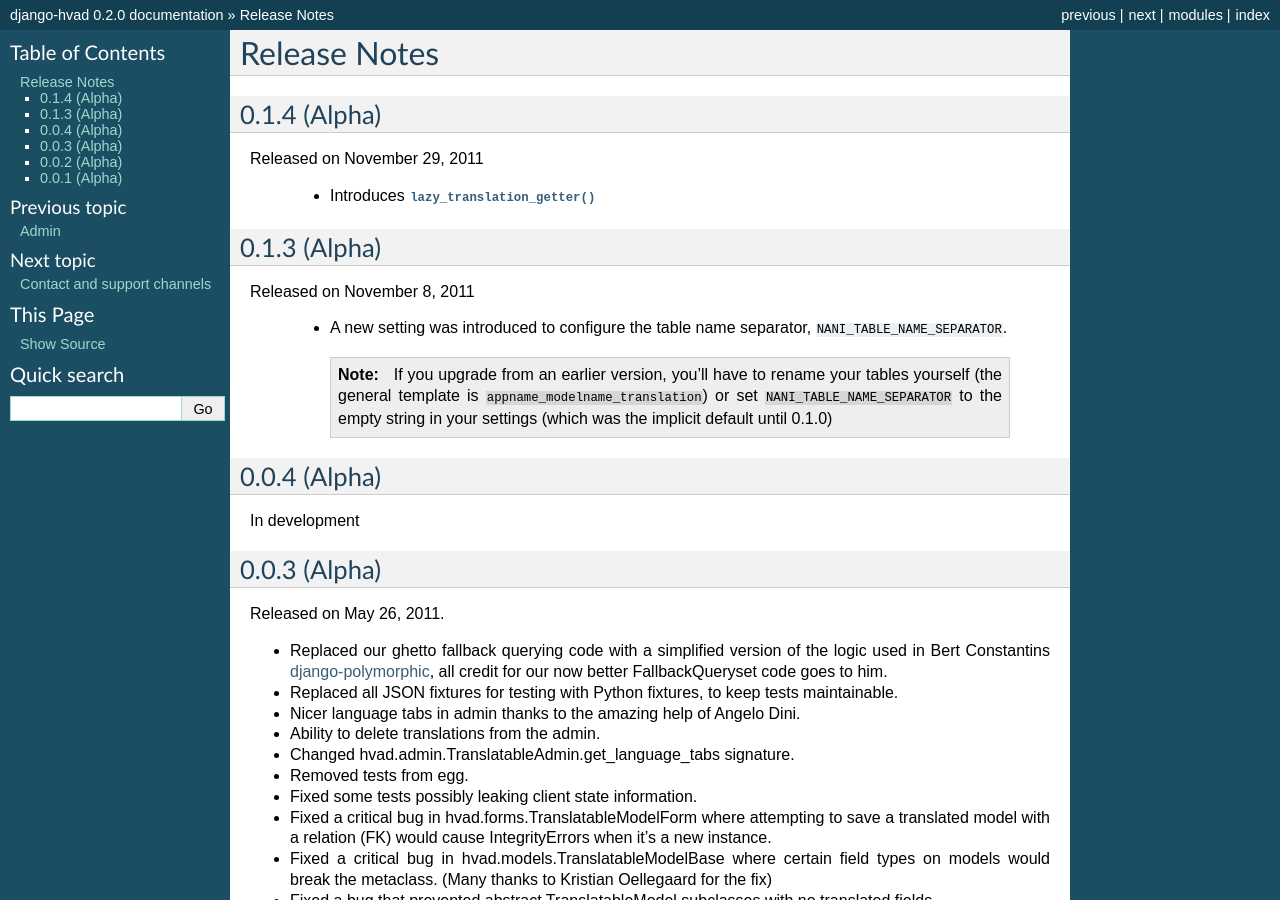
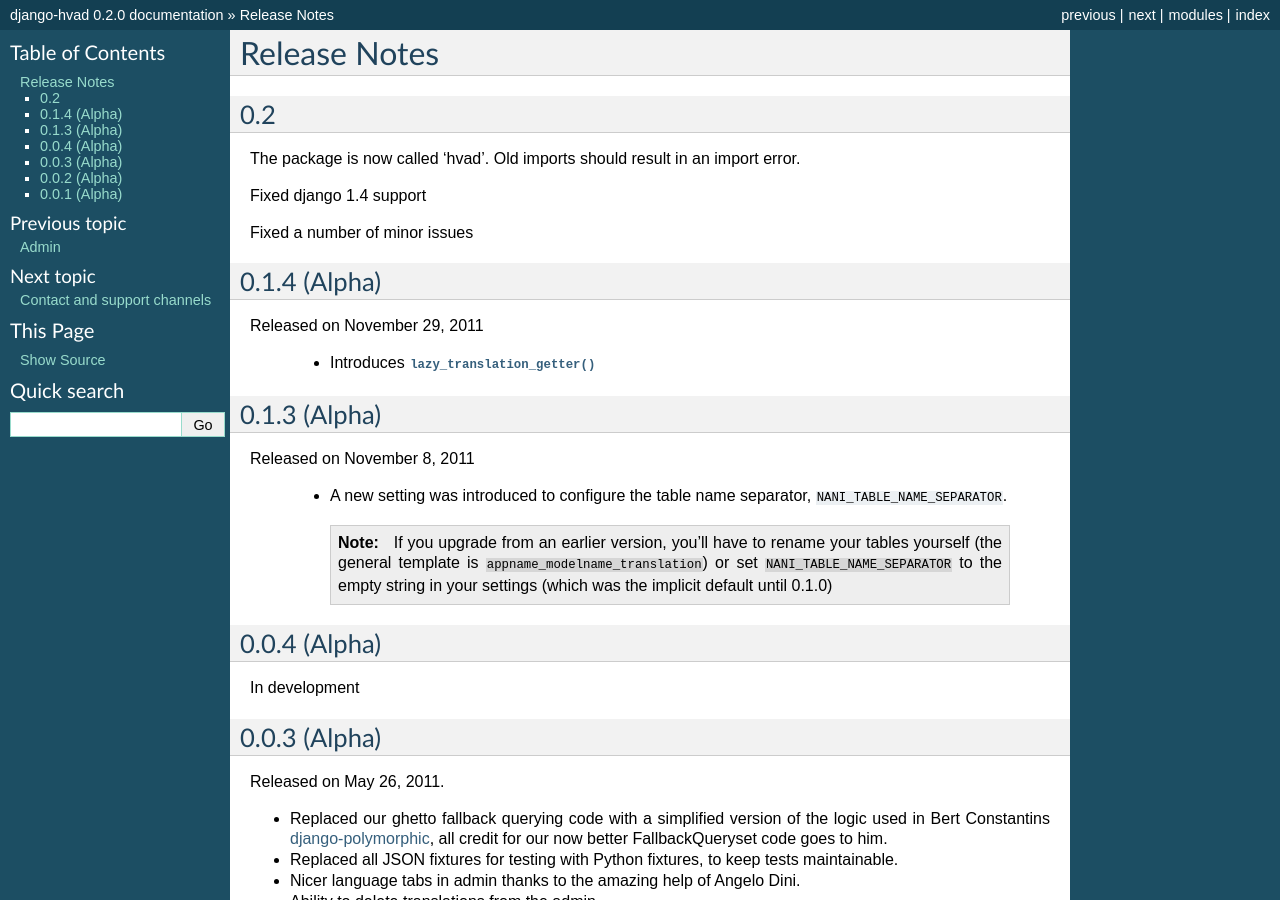
Before and after one commit to KristianOellegaard/django-hvad, a Sphinx documentation site: the page built from docs/public/release_notes.rst, in a window 1280 px wide and 900 px high. Built offline with Sphinx 7.4.7, drawn with Linux system fonts in a browser that asks for light colours.

Commit message:
Added the text from change log to release notes

```diff
--- a/docs/public/release_notes.rst
+++ b/docs/public/release_notes.rst
@@ -1,6 +1,20 @@
 #############
 Release Notes
 #############
+
+.. release-0.2
+
+*****************************
+0.2
+*****************************
+
+The package is now called 'hvad'. Old imports should result in an import error.
+
+Fixed django 1.4 support
+
+Fixed a number of minor issues
+
+
 
 .. release-0.1.4
 
```
